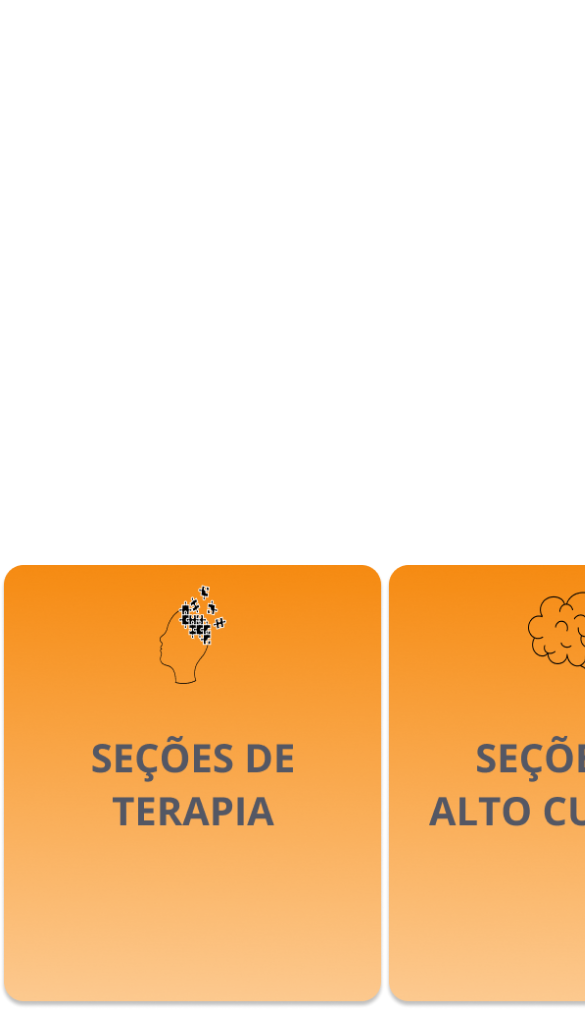
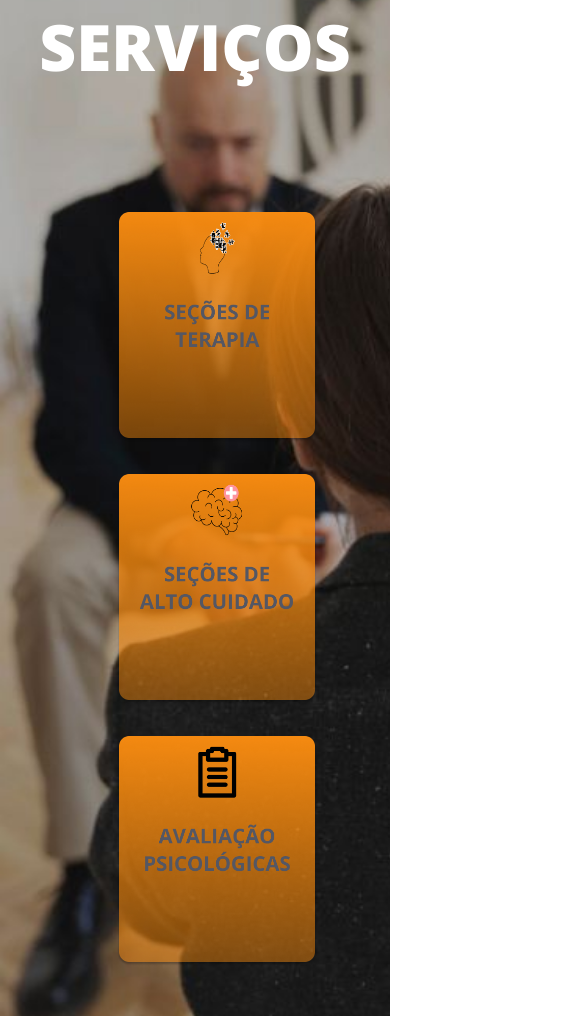
Before and after one commit to SANTANATECHNOLOGY/marta_ferreira, a plain HTML site: page index.html in a window 390 px wide. Shown: the part 861-1877 px from the top of the page, 585 px wide, since content can reach past the window. Drawn offline with nearby package versions, Linux system fonts and the light colour scheme.

Commit message:
ajuste_segunda_dobra_mobile

```diff
--- a/css/style.css
+++ b/css/style.css
@@ -296,7 +296,7 @@ a {
     }
 
     .chamada {
-        margin:0;
+        margin: 0;
         position: absolute;
         text-align: center;
 
@@ -343,7 +343,51 @@ a {
     }
 
     .bg2 {
-        background-image: url();
+        background-image: url('/img/mobile/bg_2.jpg');
+        max-width: 500px;
+        width: 100%;
+        display: flex;
+        flex-direction: column;
+    }
+
+    .bg2 h1 {
+        top: 50rem;
+    left: 0%;
+    width: 100%;
+    text-align: center;
+    position: absolute;
+    font-size: 4rem;
+
+    }
+
+    .imgs {
+
+        flex-direction: column;
+        height: 543px !important;
+        width: 200px;
+        left: 30%;
+        gap: 2rem;
+
+
+    }
+
+    .servicos1 {
+        width: 100%;
+        justify-content: center;
+        display: flex;
+    }
+
+    .servicos2 {
+        width: 100%;
+        justify-content: center;
+        display: flex;
+    }
+
+    .servicos3 {
+        width: 100%;
+        justify-content: center;
+        display: flex;
+
     }
 
 }
```
Also changed, not shown: img/mobile/bg_2.jpg (added).
